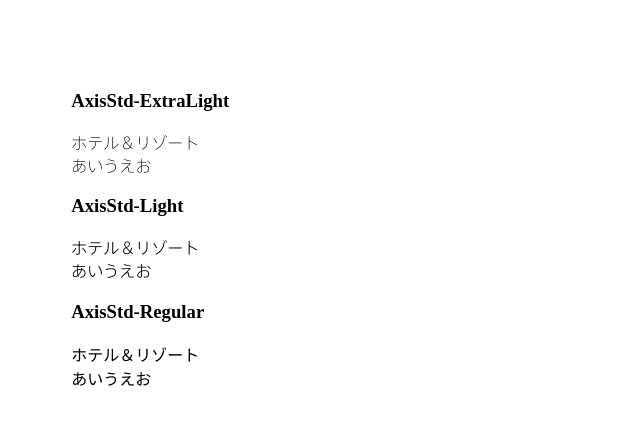
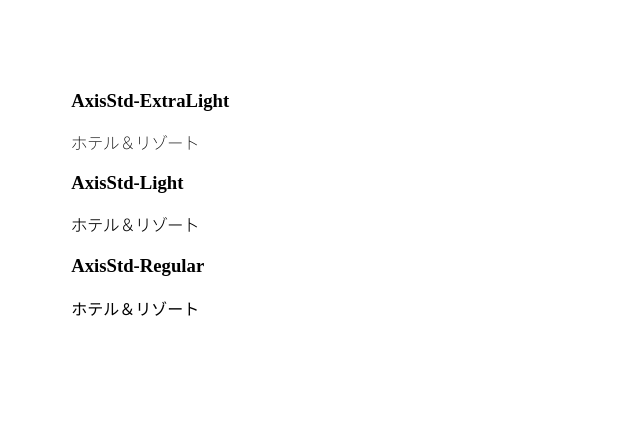
Before and after one commit to Fabazad/font-test, a plain HTML site: page index.html in a window 1280 px wide. Shown: the whole page, without its empty margins (0-640 px from the left). Drawn offline with Linux system fonts and the light colour scheme; a web font is replaced by a local one.

Commit message:
without br

```diff
--- a/index.html
+++ b/index.html
@@ -11,24 +11,21 @@
 		<div>
 			<h3>AxisStd-ExtraLight</h3>
 			<p style="font-family: 'AxisStd-ExtraLight'">
-				ホテル＆リゾート<br>
-				あいうえお
+				ホテル＆リゾート
 			</p>
 		</div>
 
 		<div>
 			<h3>AxisStd-Light</h3>
 			<p style="font-family: 'AxisStd-Light'">
-				ホテル＆リゾート<br>
-				あいうえお
+				ホテル＆リゾート
 			</p>
 		</div>
 
 		<div>
 			<h3>AxisStd-Regular</h3>
 			<p style="font-family: 'AxisStd-Regular'">
-				ホテル＆リゾート<br>
-				あいうえお
+				ホテル＆リゾート
 			</p>
 		</div>
 	</div>
```
